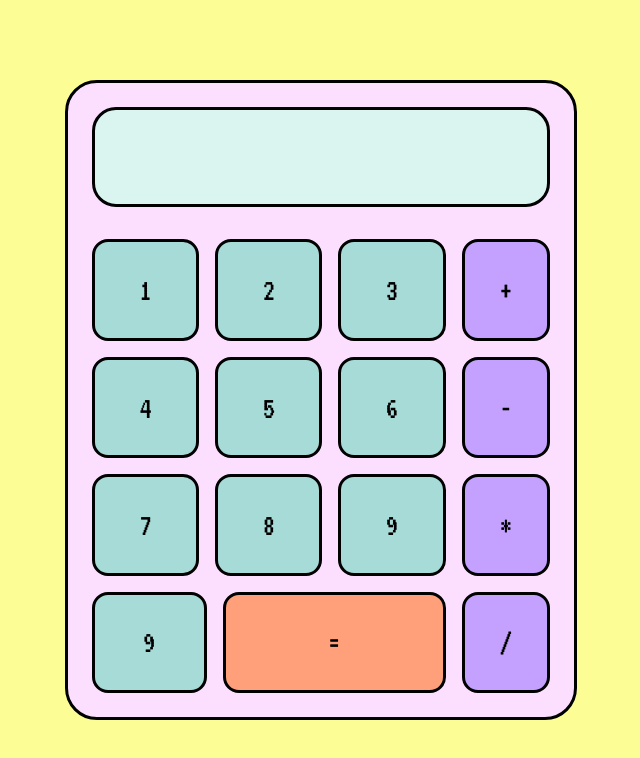
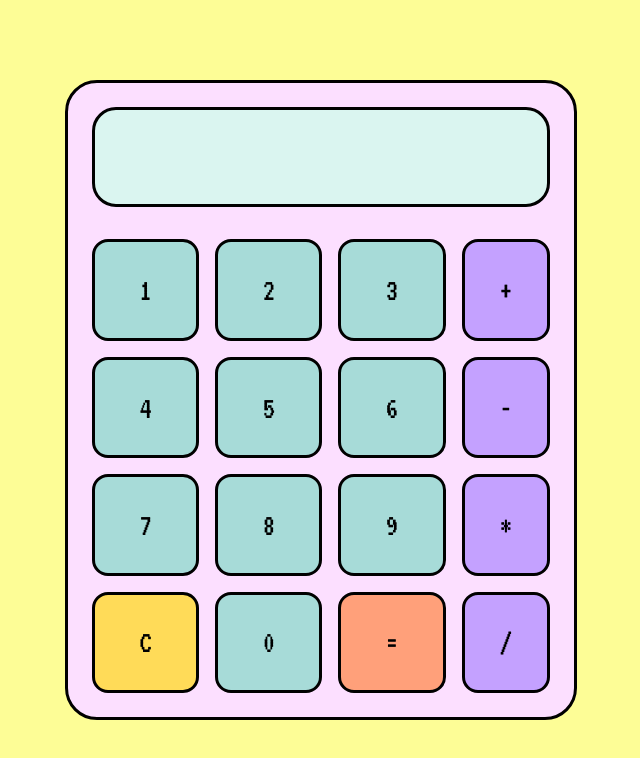
Before and after one commit to Hadieeyyy/Calculator, a plain HTML site: page index.html in a window 1280 px wide. Shown: the whole page, without its empty margins (319-959 px from the left). Drawn offline with Linux system fonts and the light colour scheme.

Commit message:
Just added clear button

```diff
--- a/index.html
+++ b/index.html
@@ -39,8 +39,9 @@
                   </div>
 
                   <div id="row4">
-                    <div class="cell"><p>9</p></div>
-                    <div class="cell2"><p>=</p></div>
+                    <div class="cell" style="background: #ffdb58;"><p>C</p></div>
+                    <div class="cell"><p>0</p></div>
+                    <div class="cell" style="background: #ffa07a;"><p>=</p></div>
                   </div>
              </div>
 
--- a/style.css
+++ b/style.css
@@ -98,13 +98,6 @@ p{
     flex: 1;
 }
 
-.cell2{
-    background: #ffa07a;
-    width: 100%;
-    height: 100%;
-    flex: 2;
-}
-
 .op_cell{
     background: #c4a1ff;
     width: 100%;
@@ -112,13 +105,10 @@ p{
     flex: 1;
 }
 
-.cell, .cell2, .op_cell{
+.cell, .op_cell{
     display: flex;
     align-items: center;
     justify-content: center;
     border: 3px solid black;
     border-radius: 1rem;
-
-
-
 }
```
